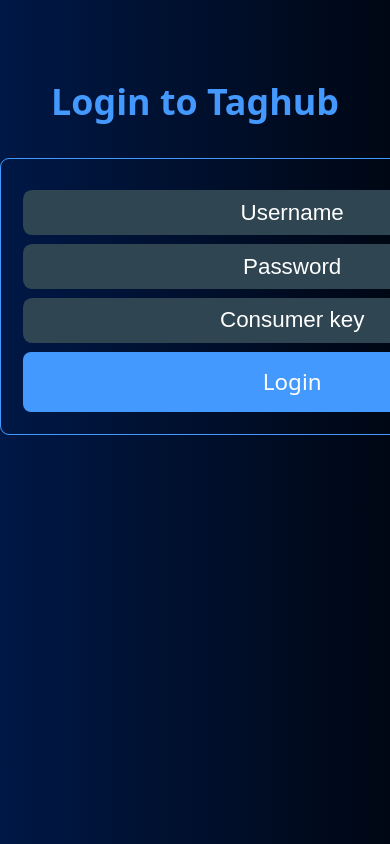
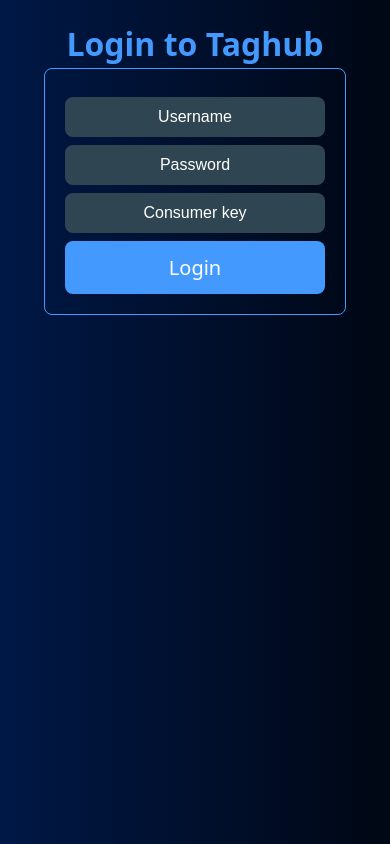
Before and after one commit to Mortymus/SmartManagementTest, a React (Vite) app: page / in a window 390 px wide. Built offline with nearby package versions, Linux system fonts and the light colour scheme.

Commit message:
Updating CSS.

```diff
--- a/src/App.css
+++ b/src/App.css
@@ -15,7 +15,7 @@
 }
 
 html {
-  font-size: 1.4rem;
+  font-size: 20px;
 }
 
 html, body, #root {
@@ -200,3 +200,26 @@
   min-width: 10rem;
   max-width: 10rem;
 }
+
+@media (max-width: 768px) {
+
+  .login-div {
+    padding-top: 1rem;
+  }
+
+  .login-h2 {
+    margin: 0;
+  }
+
+  .login-btn {
+    width: 13rem;
+  }
+
+  .login-form {
+    width: 13rem;
+  }
+
+  .login-input {
+    font-size: 0.8rem;
+  }
+}
```
